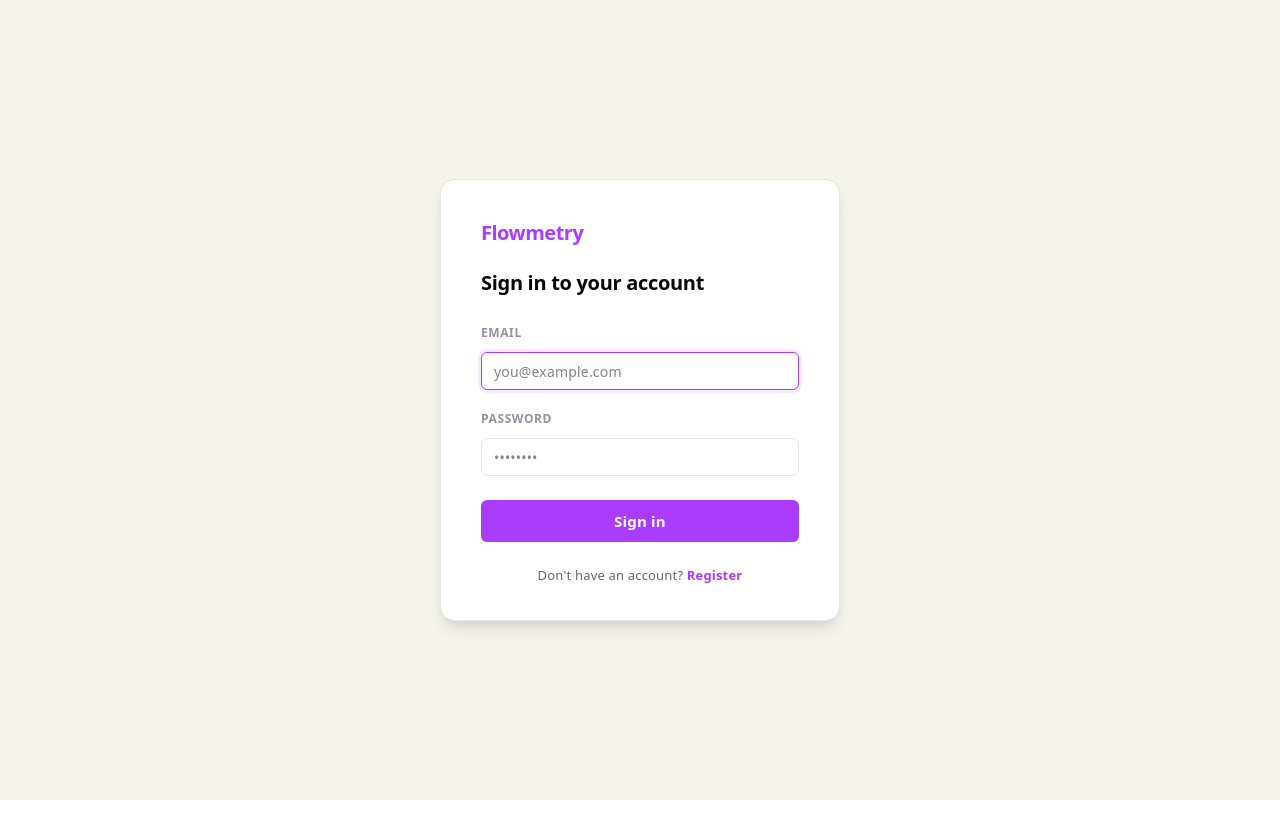
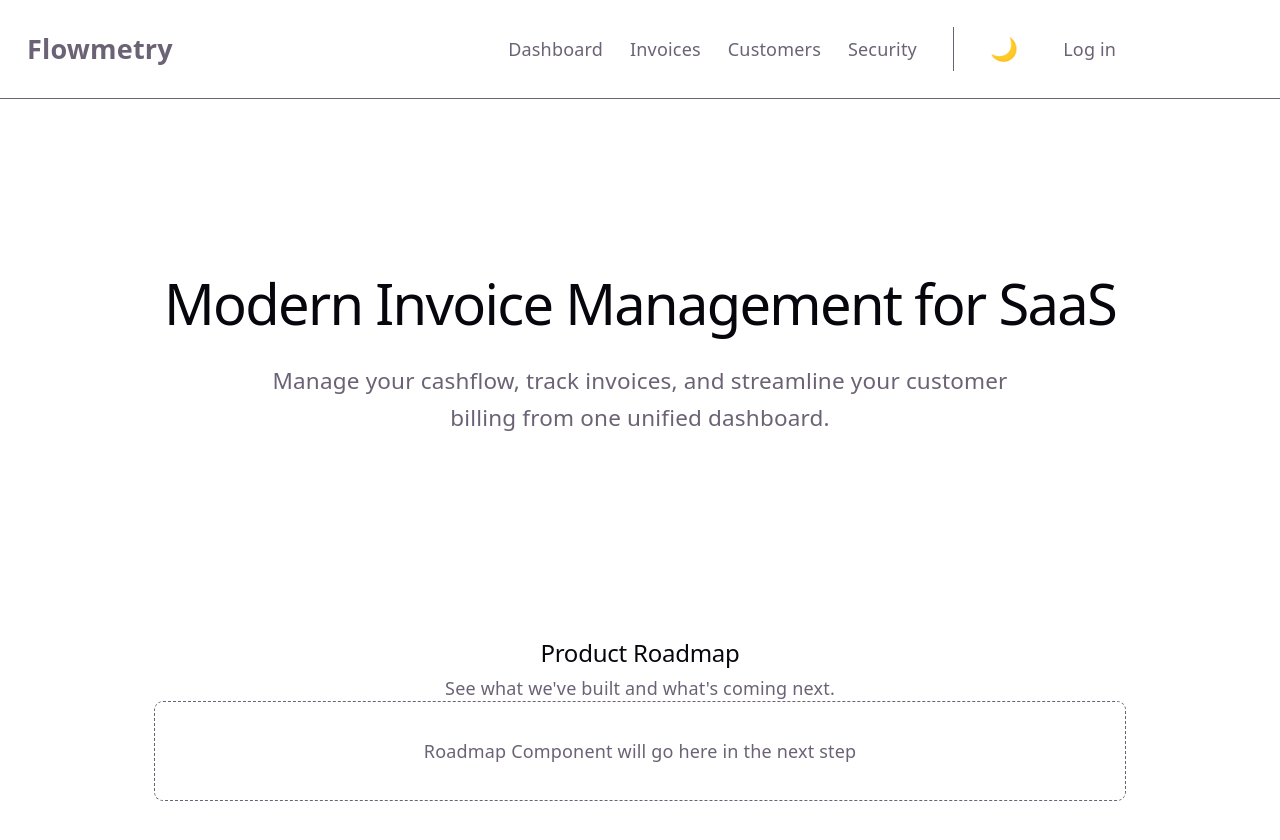
Before and after one commit to ankitmadridista/flowmetry-ui, a React (Vite) app: page / in a window 1280 px wide. Before the commit this address led to /login. Shown: the top 840 px of the page. Before the commit the page ends 800 px from the top, so only its background shows below. Built offline with nearby package versions, Linux system fonts and the light colour scheme; no server answers.

Commit message:
feat: front-end code refactor

```diff
--- a/src/App.tsx
+++ b/src/App.tsx
@@ -1,32 +1,64 @@
-import { Navigate, Route, Routes, useNavigate, useLocation } from 'react-router-dom';
-import { useState, useEffect, type ReactNode } from 'react';
-import DashboardPage from './dashboard/DashboardPage';
-import InvoiceListPage from './invoices/InvoiceListPage';
-import InvoiceDetailPage from './invoices/InvoiceDetailPage';
-import CustomerListPage from './customers/CustomerListPage';
-import CustomerDetailPage from './customers/CustomerDetailPage';
-import LoginPage from './auth/LoginPage';
-import SecurityAdminPage from './security-admin/SecurityAdminPage';
-import { useAuth } from './auth/AuthContext';
-import { useTheme } from './utils/useTheme';
-import { PermissionProvider, usePermissionContext } from './auth/PermissionContext';
-import { useObjectEnabled, usePermission } from './auth/usePermissions';
-import { ObjId, OpId } from './auth/permissions';
-import './dashboard/dashboard.css';
+import {
+  Navigate,
+  Route,
+  Routes,
+  useNavigate,
+  useLocation,
+} from "react-router-dom";
+import { useState, useEffect, type ReactNode } from "react";
+import DashboardPage from "./dashboard/DashboardPage";
+import InvoiceListPage from "./invoices/InvoiceListPage";
+import InvoiceDetailPage from "./invoices/InvoiceDetailPage";
+import CustomerListPage from "./customers/CustomerListPage";
+import CustomerDetailPage from "./customers/CustomerDetailPage";
+import LoginPage from "./auth/LoginPage";
+import SecurityAdminPage from "./security-admin/SecurityAdminPage";
+import { useAuth } from "./auth/AuthContext";
+import { useTheme } from "./utils/useTheme";
+import {
+  PermissionProvider,
+  usePermissionContext,
+} from "./auth/PermissionContext";
+import { useObjectEnabled, usePermission } from "./auth/usePermissions";
+import { ObjId, OpId } from "./auth/permissions";
+import "./dashboard/dashboard.css";
+
+// 1. Import the new Landing Page
+import LandingPage from "./pages/LandingPage";
 
 function AccessDenied() {
   const navigate = useNavigate();
   return (
-    <div style={{ display: 'flex', flexDirection: 'column', alignItems: 'center', justifyContent: 'center', height: '60vh', gap: '12px', textAlign: 'center' }}>
-      <span style={{ fontSize: '48px' }}>🔒</span>
+    <div
+      style={{
+        display: "flex",
+        flexDirection: "column",
+        alignItems: "center",
+        justifyContent: "center",
+        height: "60vh",
+        gap: "12px",
+        textAlign: "center",
+      }}
+    >
+      <span style={{ fontSize: "48px" }}>🔒</span>
       <h2 style={{ margin: 0 }}>Access Restricted</h2>
-      <p style={{ color: 'var(--text)', opacity: 0.6, margin: 0 }}>You don't have permission to view this page.</p>
-      <button className="btn-primary" onClick={() => navigate(-1)}>Go Back</button>
+      <p style={{ color: "var(--text)", opacity: 0.6, margin: 0 }}>
+        You don't have permission to view this page.
+      </p>
+      <button className="btn-primary" onClick={() => navigate(-1)}>
+        Go Back
+      </button>
     </div>
   );
 }
 
-function PermissionRoute({ objId, children }: { objId: number; children: ReactNode }) {
+function PermissionRoute({
+  objId,
+  children,
+}: {
+  objId: number;
+  children: ReactNode;
+}) {
   const { loading } = usePermissionContext();
   const canView = usePermission(objId, OpId.VIEW);
   if (loading) return null;
@@ -41,16 +73,31 @@ function NavBar() {
   const { pathname } = useLocation();
   const [menuOpen, setMenuOpen] = useState(false);
 
-  const showDashboard = useObjectEnabled(ObjId.DASHBOARD) && usePermission(ObjId.DASHBOARD, OpId.VIEW);
-  const showInvoices = useObjectEnabled(ObjId.INVOICES) && usePermission(ObjId.INVOICES, OpId.VIEW);
-  const showCustomers = useObjectEnabled(ObjId.CUSTOMERS) && usePermission(ObjId.CUSTOMERS, OpId.VIEW);
-  const showSecurity = useObjectEnabled(ObjId.SECURITY) && usePermission(ObjId.SECURITY, OpId.VIEW);
+  const isDashboardEnabled = useObjectEnabled(ObjId.DASHBOARD);
+  const canViewDashboard = usePermission(ObjId.DASHBOARD, OpId.VIEW);
 
-  // Close menu on route change
-  useEffect(() => { setMenuOpen(false); }, [pathname]);
+  const isInvoicesEnabled = useObjectEnabled(ObjId.INVOICES);
+  const canViewInvoices = usePermission(ObjId.INVOICES, OpId.VIEW);
 
-  const isActive = (path: string) =>
-    path === '/' ? pathname === '/' : pathname.startsWith(path);
+  const isCustomersEnabled = useObjectEnabled(ObjId.CUSTOMERS);
+  const canViewCustomers = usePermission(ObjId.CUSTOMERS, OpId.VIEW);
+
+  const isSecurityEnabled = useObjectEnabled(ObjId.SECURITY);
+  const canViewSecurity = usePermission(ObjId.SECURITY, OpId.VIEW);
+
+  const showDashboard = isDashboardEnabled && canViewDashboard;
+  const showInvoices = isInvoicesEnabled && canViewInvoices;
+  const showCustomers = isCustomersEnabled && canViewCustomers;
+  const showSecurity = isSecurityEnabled && canViewSecurity;
+
+  const [prevPathname, setPrevPathname] = useState(pathname);
+
+  if (prevPathname !== pathname) {
+    setPrevPathname(pathname);
+    setMenuOpen(false);
+  }
+
+  const isActive = (path: string) => pathname.startsWith(path);
 
   function go(path: string) {
     navigate(path);
@@ -59,69 +106,118 @@ function NavBar() {
 
   return (
     <nav className="app-nav">
-      {/* ── Brand ── */}
-      <span className="app-nav-brand" style={{ cursor: 'pointer' }} onClick={() => go('/')}>
+      {/* 2. Updated Brand click to go to /dashboard instead of / */}
+      <span
+        className="app-nav-brand"
+        style={{ cursor: "pointer" }}
+        onClick={() => go("/dashboard")}
+      >
         Flowmetry
       </span>
 
-      {/* ── Desktop links ── */}
       <div className="nav-links-desktop">
         {showDashboard && (
-          <button className={`nav-link${isActive('/') && !isActive('/invoices') && !isActive('/customers') && !isActive('/security') ? ' active' : ''}`} onClick={() => go('/')}>Dashboard</button>
+          // 3. Cleaned up active state logic since dashboard is now cleanly at /dashboard
+          <button
+            className={`nav-link${isActive("/dashboard") ? " active" : ""}`}
+            onClick={() => go("/dashboard")}
+          >
+            Dashboard
+          </button>
         )}
         {showInvoices && (
-          <button className={`nav-link${isActive('/invoices') ? ' active' : ''}`} onClick={() => go('/invoices')}>Invoices</button>
+          <button
+            className={`nav-link${isActive("/invoices") ? " active" : ""}`}
+            onClick={() => go("/invoices")}
+          >
+            Invoices
+          </button>
         )}
         {showCustomers && (
-          <button className={`nav-link${isActive('/customers') ? ' active' : ''}`} onClick={() => go('/customers')}>Customers</button>
+          <button
+            className={`nav-link${isActive("/customers") ? " active" : ""}`}
+            onClick={() => go("/customers")}
+          >
+            Customers
+          </button>
         )}
         {showSecurity && (
-          <button className={`nav-link${isActive('/security') ? ' active' : ''}`} onClick={() => go('/security')}>Security</button>
+          <button
+            className={`nav-link${isActive("/security") ? " active" : ""}`}
+            onClick={() => go("/security")}
+          >
+            Security
+          </button>
         )}
       </div>
 
-      {/* ── Right side ── */}
       <div className="nav-right">
         <button className="nav-link" onClick={toggle} aria-label="Toggle theme">
-          {theme === 'dark' ? '☀️' : '🌙'}
+          {theme === "dark" ? "☀️" : "🌙"}
         </button>
-        <span className="nav-user-name">
-          {user?.displayName}
-        </span>
-        <button className="nav-link" onClick={signOut}>Sign out</button>
+        <span className="nav-user-name">{user?.displayName}</span>
+        <button className="nav-link" onClick={signOut}>
+          Sign out
+        </button>
       </div>
 
-      {/* ── Hamburger (mobile only) ── */}
       <button
         className="nav-hamburger"
-        onClick={() => setMenuOpen(o => !o)}
-        aria-label={menuOpen ? 'Close menu' : 'Open menu'}
+        onClick={() => setMenuOpen((o) => !o)}
+        aria-label={menuOpen ? "Close menu" : "Open menu"}
         aria-expanded={menuOpen}
       >
-        <span className={`nav-hamburger-icon${menuOpen ? ' open' : ''}`} />
+        <span className={`nav-hamburger-icon${menuOpen ? " open" : ""}`} />
       </button>
 
-      {/* ── Mobile dropdown ── */}
       {menuOpen && (
         <div className="nav-mobile-menu">
           {showDashboard && (
-            <button className={`nav-mobile-link${isActive('/') && !isActive('/invoices') && !isActive('/customers') && !isActive('/security') ? ' active' : ''}`} onClick={() => go('/')}>Dashboard</button>
+            <button
+              className={`nav-mobile-link${isActive("/dashboard") ? " active" : ""}`}
+              onClick={() => go("/dashboard")}
+            >
+              Dashboard
+            </button>
           )}
           {showInvoices && (
-            <button className={`nav-mobile-link${isActive('/invoices') ? ' active' : ''}`} onClick={() => go('/invoices')}>Invoices</button>
+            <button
+              className={`nav-mobile-link${isActive("/invoices") ? " active" : ""}`}
+              onClick={() => go("/invoices")}
+            >
+              Invoices
+            </button>
           )}
           {showCustomers && (
-            <button className={`nav-mobile-link${isActive('/customers') ? ' active' : ''}`} onClick={() => go('/customers')}>Customers</button>
+            <button
+              className={`nav-mobile-link${isActive("/customers") ? " active" : ""}`}
+              onClick={() => go("/customers")}
+            >
+              Customers
+            </button>
           )}
           {showSecurity && (
-            <button className={`nav-mobile-link${isActive('/security') ? ' active' : ''}`} onClick={() => go('/security')}>Security</button>
+            <button
+              className={`nav-mobile-link${isActive("/security") ? " active" : ""}`}
+              onClick={() => go("/security")}
+            >
+              Security
+            </button>
           )}
           <div className="nav-mobile-divider" />
           <button className="nav-mobile-link" onClick={toggle}>
-            {theme === 'dark' ? '☀️ Light mode' : '🌙 Dark mode'}
+            {theme === "dark" ? "☀️ Light mode" : "🌙 Dark mode"}
           </button>
           {user && <span className="nav-mobile-user">{user.displayName}</span>}
-          <button className="nav-mobile-link nav-mobile-signout" onClick={() => { signOut(); setMenuOpen(false); }}>Sign out</button>
+          <button
+            className="nav-mobile-link nav-mobile-signout"
+            onClick={() => {
+              signOut();
+              setMenuOpen(false);
+            }}
+          >
+            Sign out
+          </button>
         </div>
       )}
     </nav>
@@ -136,37 +232,57 @@ function ProtectedLayout() {
     <PermissionProvider>
       <NavBar />
       <Routes>
-        <Route path="/" element={
+        {/* 4. Moved Dashboard from / to /dashboard */}
+        <Route
+          path="/dashboard"
+          element={
             <PermissionRoute objId={ObjId.DASHBOARD}>
               <DashboardPage />
             </PermissionRoute>
-        } />
-        <Route path="/invoices" element={
+          }
+        />
+        <Route
+          path="/invoices"
+          element={
             <PermissionRoute objId={ObjId.INVOICES}>
               <InvoiceListPage />
             </PermissionRoute>
-        } />
-        <Route path="/invoices/:id" element={
+          }
+        />
+        <Route
+          path="/invoices/:id"
+          element={
             <PermissionRoute objId={ObjId.INVOICES}>
               <InvoiceDetailPage />
             </PermissionRoute>
-        } />
-        <Route path="/customers" element={
+          }
+        />
+        <Route
+          path="/customers"
+          element={
             <PermissionRoute objId={ObjId.CUSTOMERS}>
               <CustomerListPage />
             </PermissionRoute>
-        } />
-        <Route path="/customers/:id" element={
+          }
+        />
+        <Route
+          path="/customers/:id"
+          element={
             <PermissionRoute objId={ObjId.CUSTOMERS}>
               <CustomerDetailPage />
             </PermissionRoute>
-        } />
-        <Route path="/security" element={
+          }
+        />
+        <Route
+          path="/security"
+          element={
             <PermissionRoute objId={ObjId.SECURITY}>
               <SecurityAdminPage />
             </PermissionRoute>
-        } />
-        <Route path="*" element={<Navigate to="/" replace />} />
+          }
+        />
+        {/* 5. Fallback for protected routes goes to dashboard */}
+        <Route path="*" element={<Navigate to="/dashboard" replace />} />
       </Routes>
     </PermissionProvider>
   );
@@ -177,7 +293,25 @@ export default function App(): React.JSX.Element {
 
   return (
     <Routes>
-      <Route path="/login" element={isAuthenticated ? <Navigate to="/" replace /> : <LoginPage />} />
+      {/* 6. Root route is now the Landing Page (or redirects to dashboard if logged in) */}
+      <Route
+        path="/"
+        element={
+          isAuthenticated ? (
+            <Navigate to="/dashboard" replace />
+          ) : (
+            <LandingPage />
+          )
+        }
+      />
+
+      <Route
+        path="/login"
+        element={
+          isAuthenticated ? <Navigate to="/dashboard" replace /> : <LoginPage />
+        }
+      />
+
       <Route path="/*" element={<ProtectedLayout />} />
     </Routes>
   );
--- /dev/null
+++ b/src/pages/LandingPage.tsx
@@ -0,0 +1,58 @@
+import { useEffect } from "react";
+import { useNavigate } from "react-router-dom";
+import { apiClient } from "../api";
+import PublicNavbar from "../shared/components/PublicNavbar";
+
+export default function LandingPage() {
+  const navigate = useNavigate();
+
+  // 1. Backend Warm-up Logic
+  useEffect(() => {
+    // This makes a lightweight call in the background to wake up the Render free tier.
+    // We catch the error silently so it doesn't disrupt the UI if it takes 15 seconds to spin up.
+    apiClient
+      .get("/api/health")
+      .then(() => console.log("Backend is warmed up and ready."))
+      .catch(() => console.log("Backend is spinning up..."));
+  }, []);
+
+  return (
+    <div className="min-h-screen bg-background text-foreground selection:bg-accent selection:text-white">
+      {/* 2. Use the new shared component here */}
+      <PublicNavbar />
+
+      {/* Hero Section */}
+      <main className="flex flex-col items-center justify-center text-center px-4 pt-32 pb-20 max-w-4xl mx-auto">
+        <h1 className="text-5xl md:text-6xl font-heading font-bold text-heading tracking-tight mb-6">
+          Modern Invoice Management for SaaS
+        </h1>
+        <p className="text-lg md:text-xl text-foreground/80 mb-10 max-w-2xl leading-relaxed">
+          Manage your cashflow, track invoices, and streamline your customer
+          billing from one unified dashboard.
+        </p>
+
+        <div className="flex flex-wrap items-center justify-center gap-4">
+          <button
+            onClick={() => navigate("/login")}
+            className="px-8 py-3 text-lg font-medium bg-accent text-white rounded-md hover:bg-accent/90 transition-colors shadow-theme"
+          >
+            Get Started Free
+          </button>
+        </div>
+
+        {/* Roadmap Placeholder */}
+        <div className="mt-32 w-full">
+          <h2 className="text-3xl font-heading font-semibold text-heading mb-4">
+            Product Roadmap
+          </h2>
+          <p className="text-foreground/80 mb-8">
+            See what we've built and what's coming next.
+          </p>
+          <div className="p-8 border border-border rounded-lg bg-code/50 border-dashed text-center">
+            Roadmap Component will go here in the next step
+          </div>
+        </div>
+      </main>
+    </div>
+  );
+}
--- /dev/null
+++ b/src/shared/components/PublicNavbar.tsx
@@ -0,0 +1,78 @@
+import { useNavigate } from "react-router-dom";
+import { useTheme } from "../../utils/useTheme";
+
+export default function PublicNavbar() {
+  const navigate = useNavigate();
+  const { theme, toggle } = useTheme();
+
+  // Redirect to login when a public user tries to access an app feature
+  const handleFeatureClick = () => {
+    navigate("/login");
+  };
+
+  return (
+    <nav className="flex items-center justify-between p-6 border-b border-border max-w-7xl mx-auto w-full">
+      {/* Left side: Brand */}
+      <span
+        className="text-2xl font-heading font-bold text-heading cursor-pointer"
+        onClick={() => navigate("/")}
+      >
+        Flowmetry
+      </span>
+
+      {/* Right side: Links + Actions */}
+      <div className="flex items-center gap-4 md:gap-6">
+        {/* Nav Links */}
+        <div className="hidden md:flex items-center gap-6 mr-2">
+          <button
+            onClick={handleFeatureClick}
+            className="font-medium text-foreground hover:text-heading transition-colors"
+          >
+            Dashboard
+          </button>
+          <button
+            onClick={handleFeatureClick}
+            className="font-medium text-foreground hover:text-heading transition-colors"
+          >
+            Invoices
+          </button>
+          <button
+            onClick={handleFeatureClick}
+            className="font-medium text-foreground hover:text-heading transition-colors"
+          >
+            Customers
+          </button>
+          <button
+            onClick={handleFeatureClick}
+            className="font-medium text-foreground hover:text-heading transition-colors"
+          >
+            Security
+          </button>
+        </div>
+
+        {/* Theme Toggle & Auth Buttons */}
+        <div className="flex items-center gap-4 border-l border-border pl-4 md:pl-6">
+          <button
+            onClick={toggle}
+            className="text-xl px-2 py-1 hover:opacity-80 transition-opacity"
+            aria-label="Toggle theme"
+          >
+            {theme === "dark" ? "☀️" : "🌙"}
+          </button>
+          <button
+            onClick={() => navigate("/login")}
+            className="hidden sm:block px-4 py-2 font-medium text-foreground hover:text-heading transition-colors"
+          >
+            Log in
+          </button>
+          <button
+            onClick={() => navigate("/login")}
+            className="px-4 py-2 font-medium bg-accent text-white rounded-md hover:bg-accent/90 transition-colors shadow-theme"
+          >
+            Sign up
+          </button>
+        </div>
+      </div>
+    </nav>
+  );
+}
```
Lines whose indentation alone changed are shown as unchanged.
